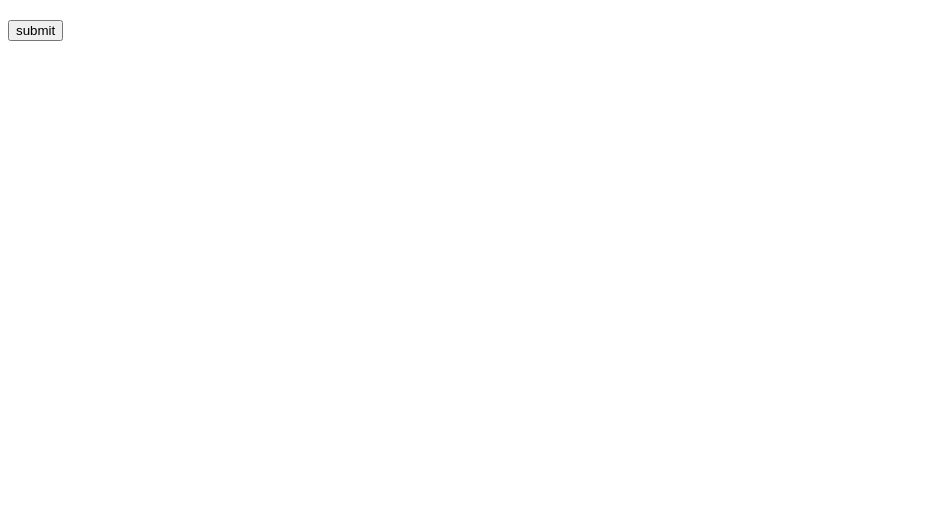
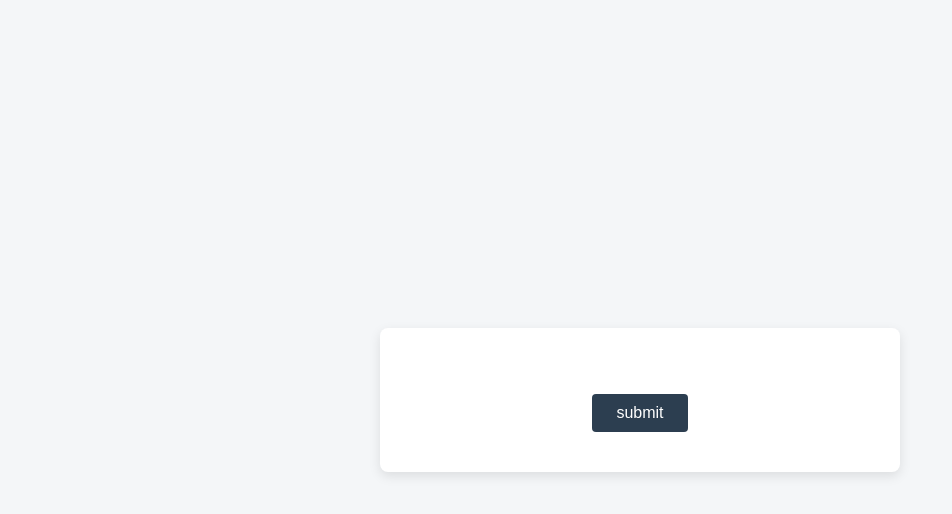
Before and after one commit to Theophillus-mam/Number-sorting, a plain HTML site: page index.html in a window 1280 px wide. Shown: the whole page, without its empty margins (0-952 px from the left). Drawn offline with Linux system fonts and the light colour scheme.

Commit message:
second commit

```diff
--- a/index.html
+++ b/index.html
@@ -4,10 +4,56 @@
     <meta charset="UTF-8">
     <meta name="viewport" content="width=device-width, initial-scale=1.0">
     <title>Document</title>
+      <style>
+      body {
+      font-family: 'Segoe UI', sans-serif;
+      background-color: #f4f6f8;
+      margin: 0;
+      height: 100vh;
+      display: flex;
+      align-items: center;
+      justify-content: center;
+    }
+
+    .app-container {
+      background-color: #ffffff;
+      padding: 40px 60px;
+      border-radius: 8px;
+      box-shadow: 0 4px 12px rgba(0, 0, 0, 0.1);
+      text-align: center;
+      max-width: 400px;
+      width: 100%;
+    }
+
+    h2#display {
+      font-size: 2rem;
+      color: #2c3e50;
+      margin-bottom: 20px;
+    }
+
+    button {
+      padding: 10px 24px;
+      font-size: 1rem;
+      background-color: #2c3e50;
+      color: #ffffff;
+      border: none;
+      border-radius: 4px;
+      cursor: pointer;
+      transition: background-color 0.3s ease;
+    }
+
+    button:hover {
+      background-color: #1a252f;
+    }
+
+
+</style>
 </head>
 <body>
+    <div class="app-container">
     <h2 id="display"></h2>
     <button onclick='ascendingNum()'> submit </button>
+    </div>
     <script src="/script.js"></script>
 </body>
 </html>
```
